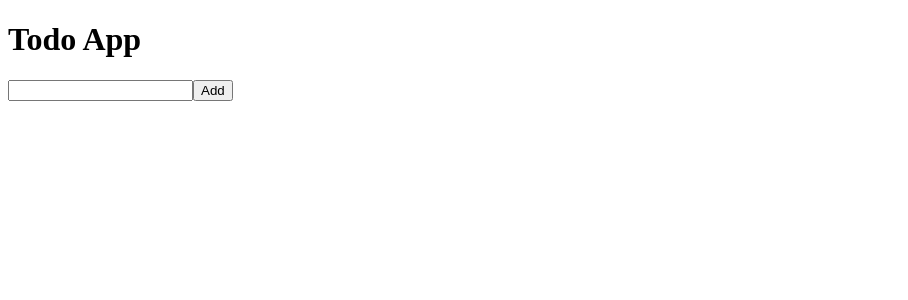
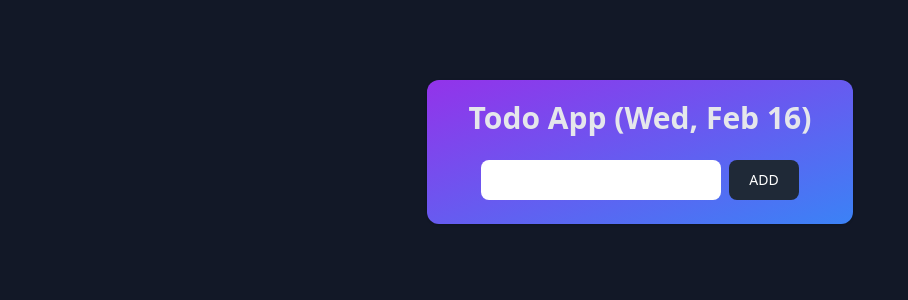
Before and after one commit to kartikpavan/React_Taskify, a React (Create React App) app: page / in a window 1280 px wide. Shown: the top 300 px of the page, without its empty margins (0-908 px from the left). Built offline with nearby package versions, Linux system fonts and the light colour scheme.

Commit message:
tailwind styles applied

```diff
--- a/package.json
+++ b/package.json
@@ -34,5 +34,10 @@
       "last 1 firefox version",
       "last 1 safari version"
     ]
+  },
+  "devDependencies": {
+    "autoprefixer": "^10.4.2",
+    "postcss": "^8.4.6",
+    "tailwindcss": "^3.0.22"
   }
 }
--- a/src/App.js
+++ b/src/App.js
@@ -51,18 +51,29 @@ function App() {
     localStorage.setItem("list", JSON.stringify(list));
   }, [list]);
 
+  //! Todays date
+  let options = { weekday: "short", month: "short", day: "numeric" };
+
   return (
-    <div>
+    <div className=" w-2/6 mt-20 p-4 mx-auto text-center text-gray-200 rounded-xl shadow bg-gradient-to-br from-purple-600 to-blue-500 ">
       <header>
-        <h1>Todo App</h1>
-        <form onSubmit={submitHandler}>
+        <h1 className="text-3xl font-bold mt-1 mb-6 ">
+          Todo App ({new Date().toLocaleDateString("en-us", options)})
+        </h1>
+        <form onSubmit={submitHandler} className="flex justify-center ">
           <input
+            className="w-60 h-10 rounded-lg mx-2 text-gray-700 font-semibold text-xl"
             type="text"
             name="task"
             value={todo.task}
             onChange={(e) => setTodo({ ...todo, task: e.target.value })}
           />
-          <button type="submit"> Add</button>
+          <button
+            type="submit"
+            className=" text-white bg-gray-800 hover:bg-gray-900 focus:ring-4 focus:ring-gray-300 font-medium rounded-lg text-sm px-5 py-2.5 text-center mr-2 mb-2 dark:bg-gray-800 dark:hover:bg-gray-700 dark:focus:ring-gray-800 dark:border-gray-700"
+          >
+            ADD
+          </button>
         </form>
       </header>
       {list.length > 0 ? (
@@ -72,7 +83,13 @@ function App() {
             removeTodo={removeTodo}
             toggleComplete={toggleComplete}
           ></List>
-          <button onClick={() => setList([])}>Clear all</button>
+          <button
+            // className="bg-red-800 w-full rounded-lg py-1 text-lg mt-4 "
+            class="py-2.5 px-5 mr-2 w-full mt-4 mb-0 text-sm font-medium text-gray-900 bg-white rounded-lg border border-gray-200 hover:bg-gray-100 hover:text-blue-700 focus:z-10 focus:ring-2 focus:ring-blue-700 focus:text-blue-700 dark:bg-gray-800 dark:text-gray-400 dark:border-gray-600 dark:hover:text-white dark:hover:bg-gray-700"
+            onClick={() => setList([])}
+          >
+            Clear ALL
+          </button>
         </div>
       ) : null}
     </div>
--- /dev/null
+++ b/src/index.css
@@ -0,0 +1,7 @@
+body {
+  background-color: #121827;
+}
+
+@tailwind base;
+@tailwind components;
+@tailwind utilities;
--- a/src/index.js
+++ b/src/index.js
@@ -1,6 +1,6 @@
 import React from "react";
 import ReactDOM from "react-dom";
-
+import "./index.css";
 import App from "./App";
 
 ReactDOM.render(<App />, document.getElementById("root"));
--- /dev/null
+++ b/tailwind.config.js
@@ -0,0 +1,7 @@
+module.exports = {
+  content: ["./src/**/*.{js,jsx,ts,tsx}"],
+  theme: {
+    extend: {},
+  },
+  plugins: [],
+};
```
Also changed, not shown: 1 other file (tests, documents, lock files or other folders).
